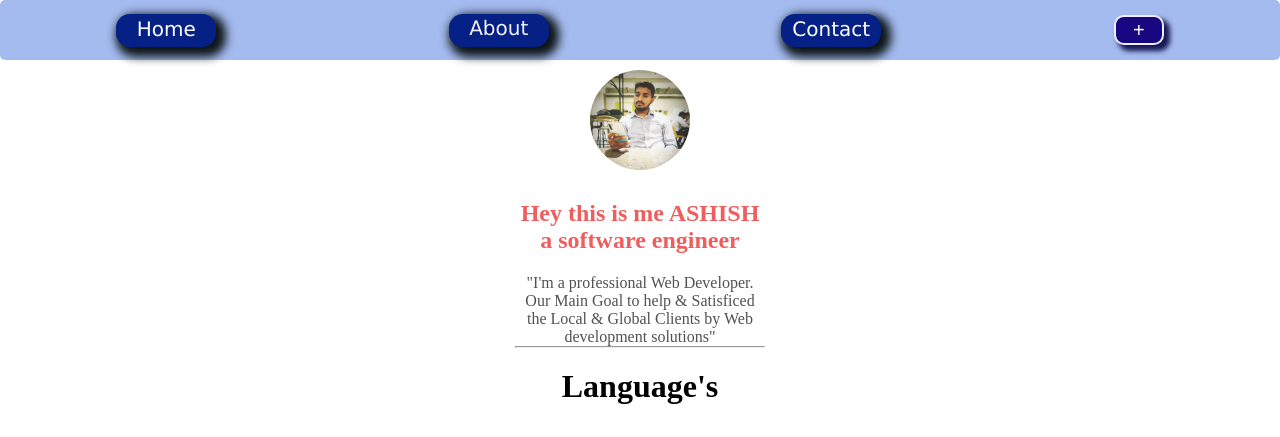
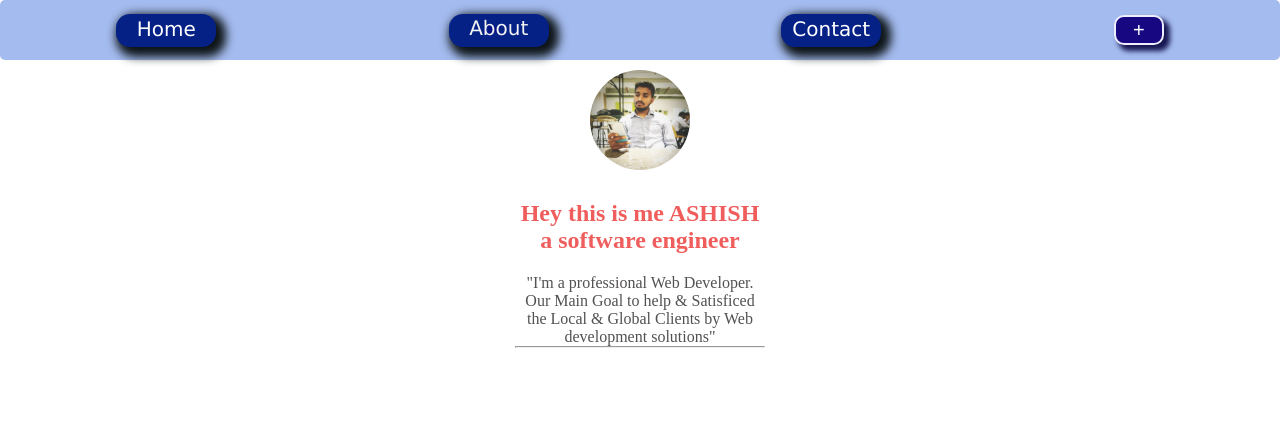
Before and after one commit to iamashishshakya/io, a plain HTML site: page index.html in a window 1280 px wide. Shown: the top 437 px of the page. Drawn offline with Linux system fonts and the light colour scheme.

Commit message:
Update ass.css
fix the bug

```diff
--- a/ass.css
+++ b/ass.css
@@ -130,7 +130,6 @@ h2{
 }
 h1{
     color: #ffffff;
-    mix-blend-mode: difference;
     margin-top: 20px;
 
 }
```
